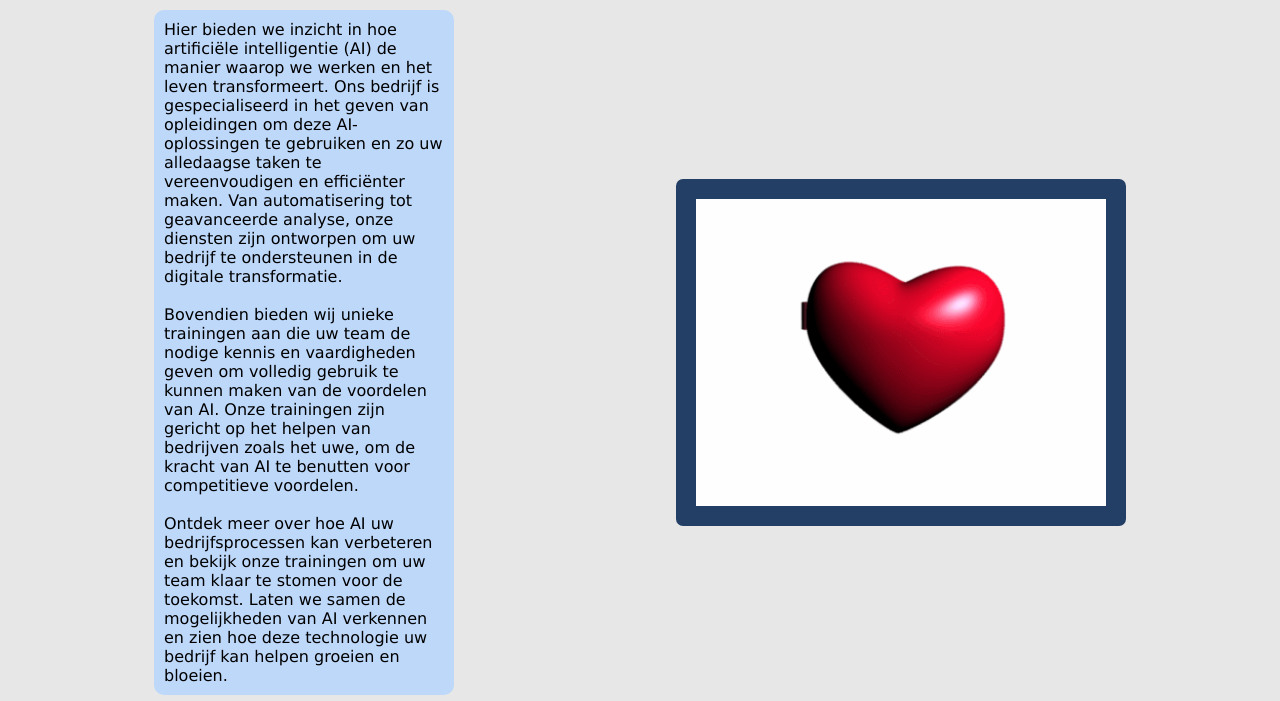
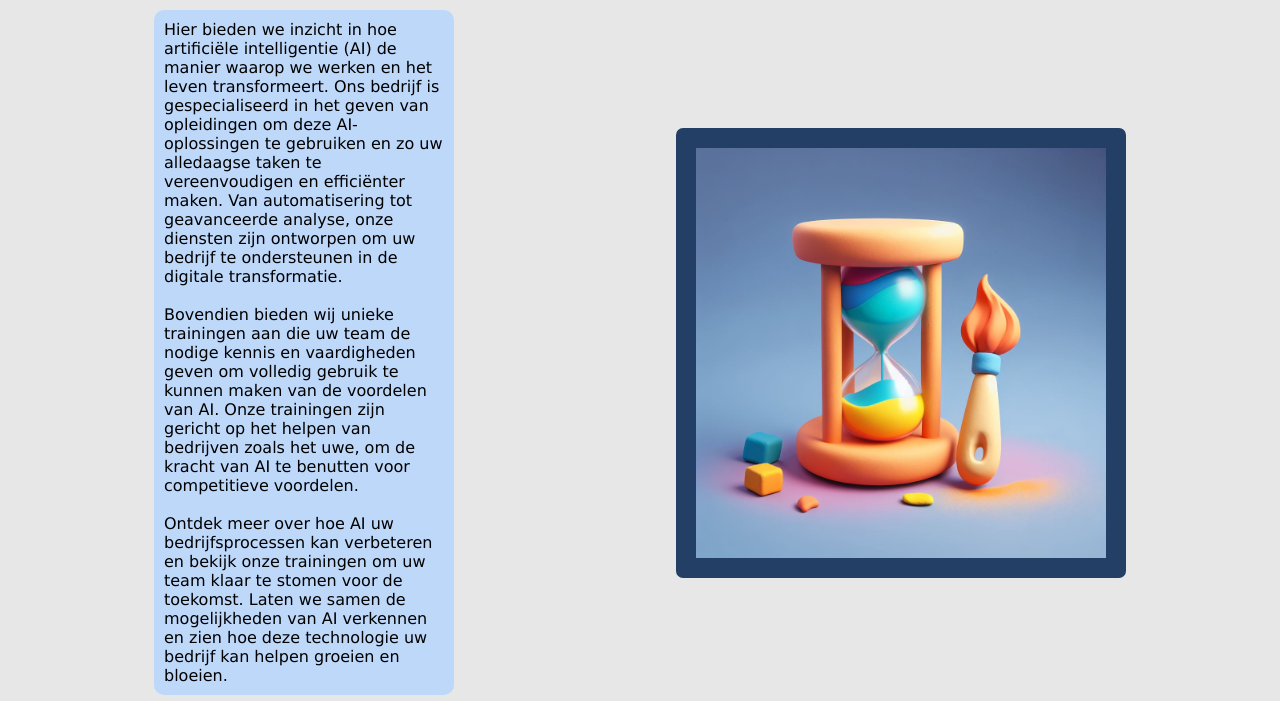
Before and after one commit to viktor-sabat/TeamSkills-AI-Tutorials, a plain HTML site: page index.html in a window 1280 px wide. Shown: the part 80-781 px from the top of the page. Drawn offline with nearby package versions, Linux system fonts and the light colour scheme.

Commit message:
Now with cool new image, removed old placeholder gif

```diff
--- a/index.html
+++ b/index.html
@@ -31,7 +31,7 @@
 
                 <p class="content__paragraph">Ontdek meer over hoe AI uw bedrijfsprocessen kan verbeteren en bekijk onze trainingen om uw team klaar te stomen voor de toekomst. Laten we samen de mogelijkheden van AI verkennen en zien hoe deze technologie uw bedrijf kan helpen groeien en bloeien.</p>
             </article>
-            <img class="content__image" src="./images/home/KULeuven_authenticator.gif" alt="temporary gif">
+            <img class="content__image" src="./images/home/AI-image.png" alt="temporary gif">
         </section>
     </main>
     <footer class="main-footer">
```
Also changed, not shown: images/home/AI-image.png (added), images/home/KULeuven_authenticator.gif (deleted).
